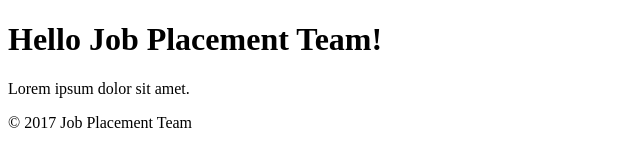
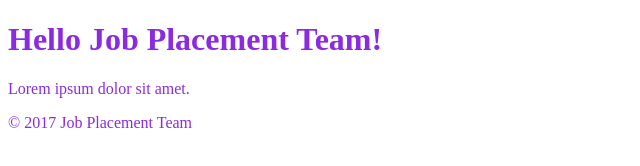
Before and after one commit to techtobit/EndGame-Day01, a plain HTML site: page index.html in a window 1280 px wide. Shown: the whole page, without its empty margins (0-640 px from the left). Drawn offline with Linux system fonts and the light colour scheme.

Commit message:
Style Css Add

```diff
--- a/index.html
+++ b/index.html
@@ -1,5 +1,6 @@
 <!DOCTYPE html>
 <html lang="en">
+<link rel="stylesheet" href="style.css">
 
 <head>
     <meta charset="UTF-8">
--- /dev/null
+++ b/style.css
@@ -0,0 +1,3 @@
+body {
+    color: blueviolet;
+}
```
